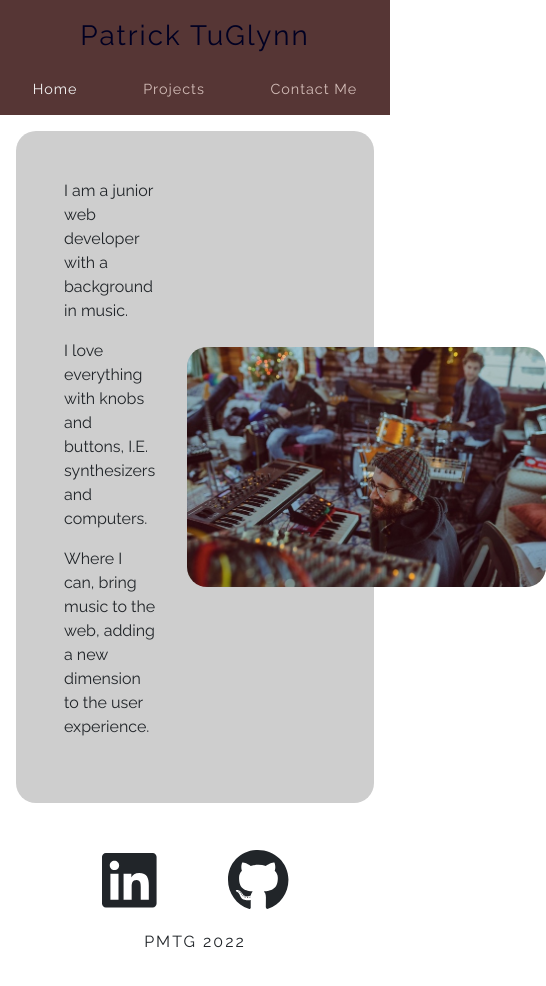
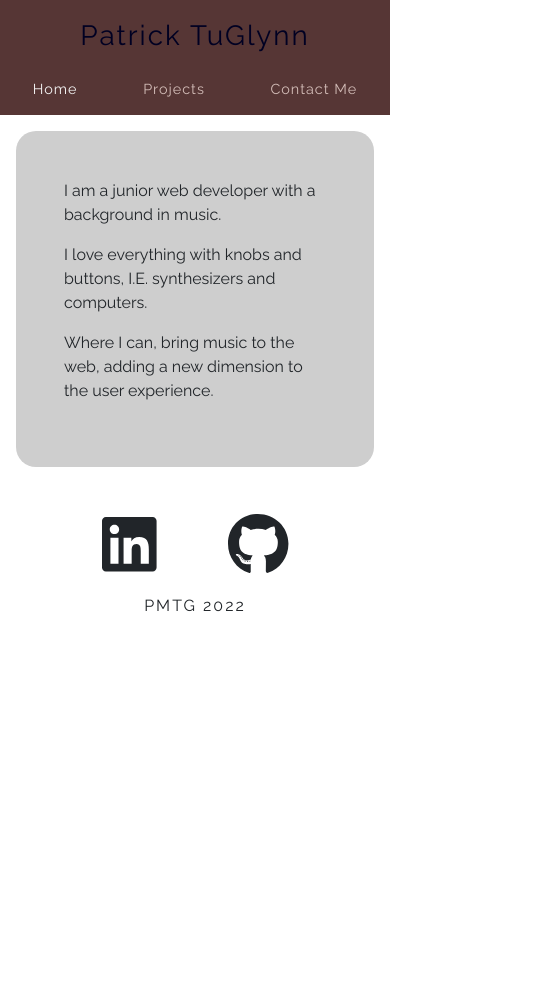
Before and after one commit to tuglynn/react-portfolio, a React (Create React App) app: page / in a window 390 px wide. Shown: the top 986 px of the page, 546 px wide, since content can reach past the window. After the commit the page ends 844 px from the top, so only its background shows below. Built offline with nearby package versions, Linux system fonts and the light colour scheme.

Commit message:
fixed contact for margins for mobile site

```diff
--- a/src/styles/styles.css
+++ b/src/styles/styles.css
@@ -110,7 +110,7 @@ article {
     width: auto;
     height: auto;
     border-radius: 20px;
-  },
+  }
 
 .title h2 {
     font-weight: 900;
@@ -290,8 +290,11 @@ footer {
     }
 
     .hero {
-        width: 25rem;
-        height: 15rem;
+        display: none;
+    }
+
+    .contact-form {
+        padding: 2em 1em;
     }
 
     .contain {
```
